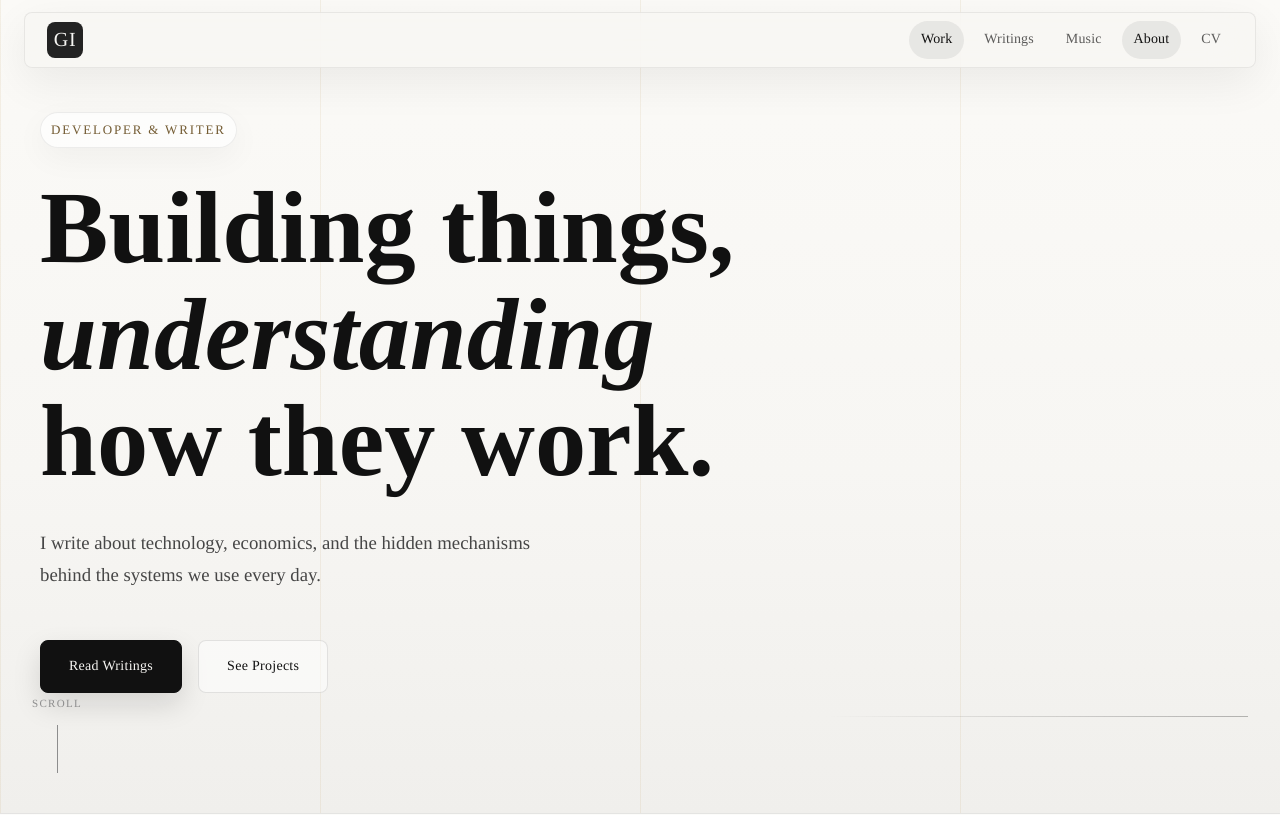
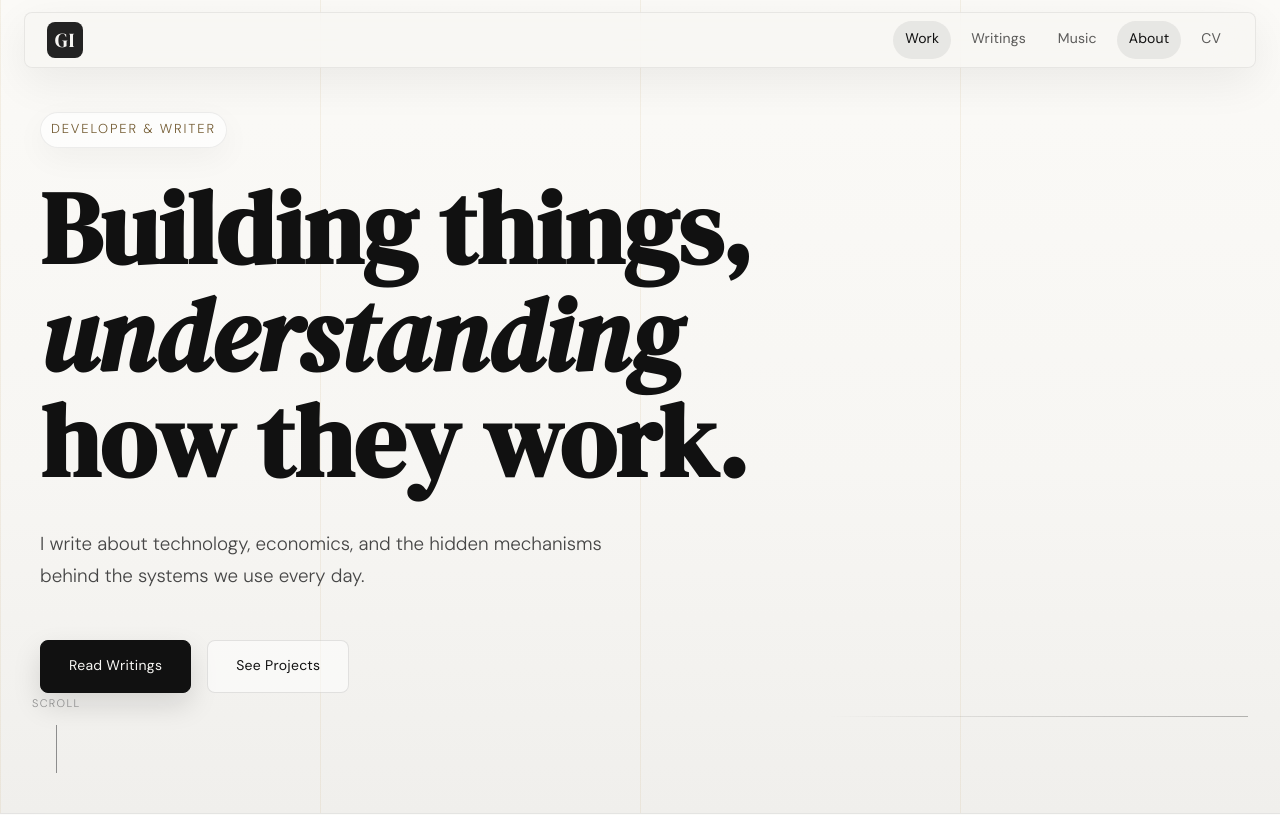
Before and after one commit to gokdenizinan/journal_portfolio_website, a Next.js app: page / in a window 1280 px wide. Shown: the top 815 px of the page. Built offline with nearby package versions, Linux system fonts and the light colour scheme.

Commit message:
Restore previous font rendering

```diff
--- a/app/globals.css
+++ b/app/globals.css
@@ -23,8 +23,8 @@
   --shadow-soft: 0 18px 50px rgba(17, 17, 17, 0.08);
   --shadow-hover: 0 22px 70px rgba(17, 17, 17, 0.13);
 
-  --font-display: var(--font-dm-serif), 'DM Serif Display', Georgia, serif;
-  --font-body:    var(--font-dm-sans), 'DM Sans', system-ui, sans-serif;
+  --font-display: 'DM Serif Display', Georgia, serif;
+  --font-body:    'DM Sans', system-ui, sans-serif;
 
   --max-w: 1200px;
   --max-narrow: 720px;
--- a/app/layout.tsx
+++ b/app/layout.tsx
@@ -1,26 +1,9 @@
 import type { Metadata } from 'next';
-import { DM_Sans, DM_Serif_Display } from 'next/font/google';
 import './globals.css';
 import { Footer } from '@/components/Footer';
 import { Navbar } from '@/components/Navbar';
 import { RevealController } from '@/components/RevealController';
 import { site } from '@/lib/site';
-
-const dmSans = DM_Sans({
-  subsets: ['latin'],
-  weight: ['300', '400', '500'],
-  style: ['normal', 'italic'],
-  variable: '--font-dm-sans',
-  display: 'swap',
-});
-
-const dmSerif = DM_Serif_Display({
-  subsets: ['latin'],
-  weight: '400',
-  style: ['normal', 'italic'],
-  variable: '--font-dm-serif',
-  display: 'swap',
-});
 
 export const metadata: Metadata = {
   metadataBase: new URL(site.url),
@@ -44,7 +27,15 @@ export const metadata: Metadata = {
 export default function RootLayout({ children }: Readonly<{ children: React.ReactNode }>) {
   return (
     <html lang="en" data-scroll-behavior="smooth">
-      <body className={`${dmSans.variable} ${dmSerif.variable}`}>
+      <head>
+        <link rel="preconnect" href="https://fonts.googleapis.com" />
+        <link rel="preconnect" href="https://fonts.gstatic.com" crossOrigin="anonymous" />
+        <link
+          href="https://fonts.googleapis.com/css2?family=DM+Serif+Display:ital@0;1&family=DM+Sans:ital,opsz,wght@0,9..40,300;0,9..40,400;0,9..40,500;1,9..40,300&display=swap"
+          rel="stylesheet"
+        />
+      </head>
+      <body>
         <Navbar />
         {children}
         <Footer />
```
